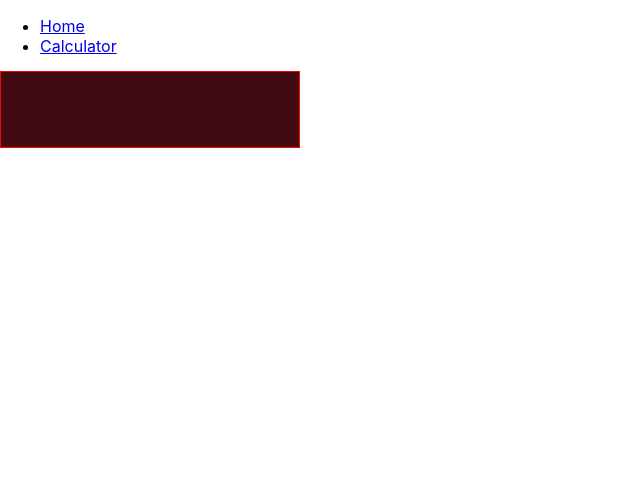
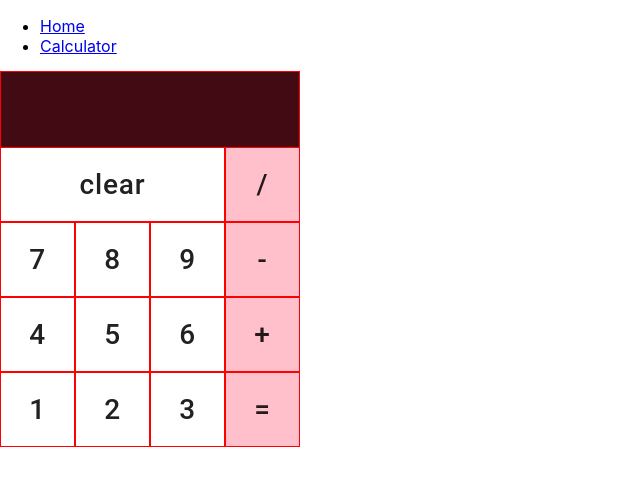
Before and after one commit to deepakvenkat/react-examples, a React (Create React App) app: page /calculator in a window 1280 px wide. Shown: the top 486 px of the page, without its empty margins (0-640 px from the left). Built offline with nearby package versions, Linux system fonts and the light colour scheme.

Commit message:
Update CalculatorGrid and add test

```diff
--- a/src/components/CalculatorGrid/CalculatorGrid.jsx
+++ b/src/components/CalculatorGrid/CalculatorGrid.jsx
@@ -5,14 +5,76 @@ import { withStyles } from '@material-ui/core/styles';
 
 import CalculatorButton from '../CalculatorButton';
 import ResultArea from '../ResultArea';
+import ClearButton from '../ClearButton';
 
 const styles = {
   root: {},
 };
-const layout = []
+
 const CalculatorGrid = () => (
   <Grid>
     <ResultArea />
+    <div>
+      <ClearButton />
+      <CalculatorButton
+        type="operator"
+        text="/"
+      />
+    </div>
+    <div>
+      <CalculatorButton
+        type="number"
+        text="7"
+      />
+      <CalculatorButton
+        type="number"
+        text="8"
+      />
+      <CalculatorButton
+        type="number"
+        text="9"
+      />
+      <CalculatorButton
+        type="operator"
+        text="-"
+      />
+    </div>
+    <div>
+      <CalculatorButton
+        type="number"
+        text="4"
+      />
+      <CalculatorButton
+        type="number"
+        text="5"
+      />
+      <CalculatorButton
+        type="number"
+        text="6"
+      />
+      <CalculatorButton
+        type="operator"
+        text="+"
+      />
+    </div>
+    <div>
+      <CalculatorButton
+        type="number"
+        text="1"
+      />
+      <CalculatorButton
+        type="number"
+        text="2"
+      />
+      <CalculatorButton
+        type="number"
+        text="3"
+      />
+      <CalculatorButton
+        type="operator"
+        text="="
+      />
+    </div>
   </Grid>
 )
 
```
Also changed, not shown: 2 other files (tests, documents, lock files or other folders).
